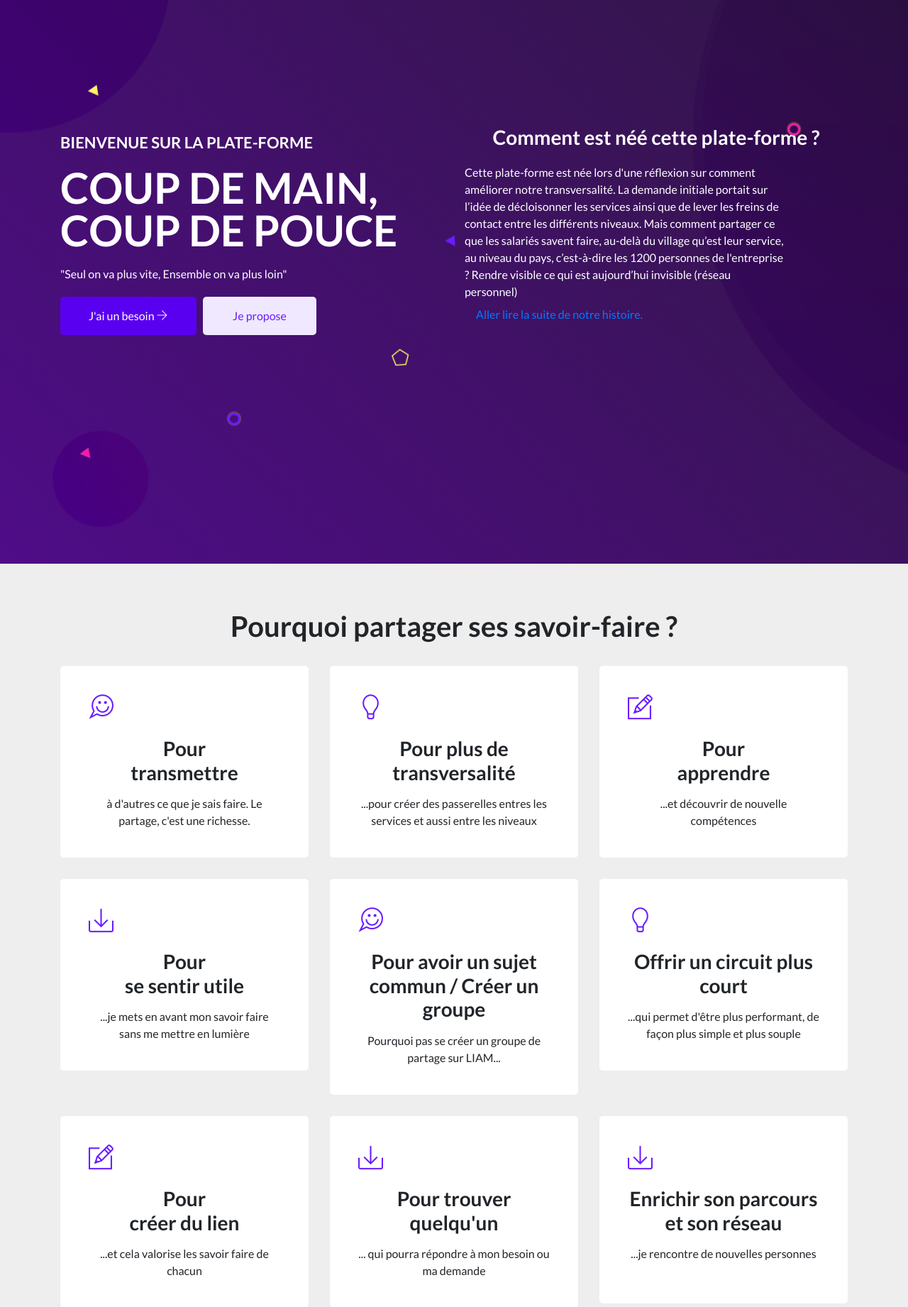
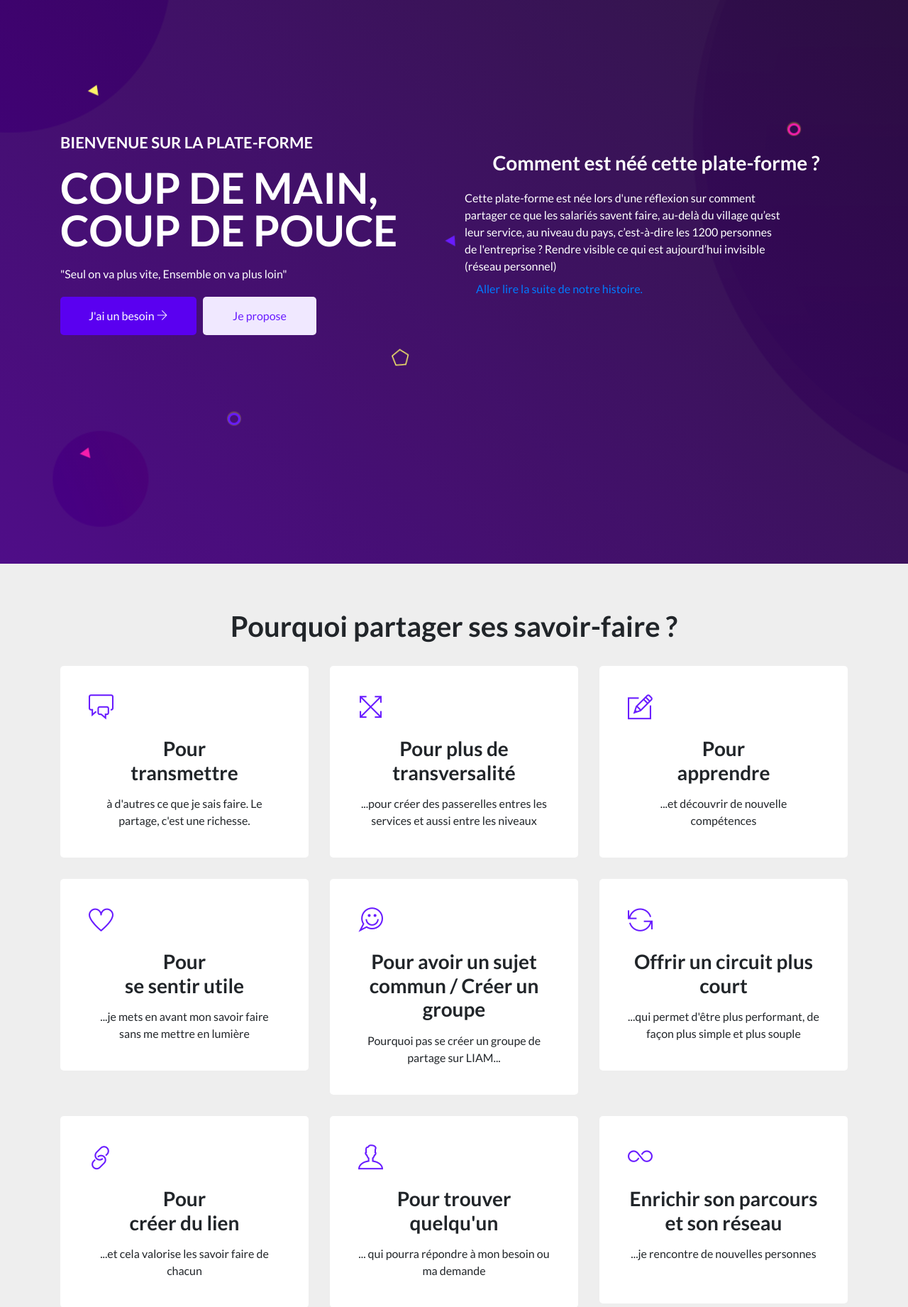
Before and after one commit to notmoebius/qsf-vitrine, a PHP site: page / in a window 1280 px wide. Shown: the part 134-1975 px from the top of the page at 71% size. Run offline with PHP 8.4, Linux system fonts and the light colour scheme.

Commit message:
ajout des textes à la place du lorem ipsum

```diff
--- a/index.php
+++ b/index.php
@@ -29,10 +29,7 @@
                 </div>
                 <div class="col-md-6 banner-left">
                     <h3 class="light">Comment est néé cette plate-forme ?<br></h3>
-                    <p class="light">Cette plate-forme est née lors d'une réflexion sur comment améliorer notre transversalité.
-                    La demande initiale portait sur l’idée de décloisonner les services ainsi que de lever
-                    les freins de contact entre les différents niveaux.
-                    Mais comment partager ce que les salariés savent faire, au-delà du village qu’est leur service, au niveau du pays, c’est-à-dire les 1200
+                    <p class="light">Cette plate-forme est née lors d'une réflexion sur comment partager ce que les salariés savent faire, au-delà du village qu’est leur service, au niveau du pays, c’est-à-dire les 1200
                     personnes de l'entreprise ? Rendre visible ce qui est aujourd’hui invisible (réseau personnel)
                     <br>
                     <a class="nav-link" href="#histoire">Aller lire la suite de notre histoire.</a></p>
@@ -55,14 +52,14 @@
                     <div class="row features-wrap">
                         <div class="col-md-4">
                             <div class="single-feature relative">
-                                <div class="overlay overlay-bg"></div><span class="ti-comments-smiley"></span>
+                                <div class="overlay overlay-bg"></div><span class="ti-comments"></span>
                                 <h3>Pour <br> transmettre</h3>
                                 <p class="text-center">à d'autres ce que je sais faire. Le partage, c'est une richesse.</p>
                             </div>
                         </div>
                         <div class="col-md-4">
                             <div class="single-feature relative">
-                                <div class="overlay overlay-bg"></div><span class="ti-light-bulb"></span>
+                                <div class="overlay overlay-bg"></div><span class="ti-fullscreen"></span>
                                 <h3>Pour plus de transversalité</h3>
                                 <p class="text-center">...pour créer des passerelles entres les services et aussi entre les niveaux</p>
                             </div>
@@ -76,7 +73,7 @@
                         </div>
                         <div class="col-md-4">
                             <div class="single-feature relative">
-                                <div class="overlay overlay-bg"></div><span class="ti-import"></span>
+                                <div class="overlay overlay-bg"></div><span class="ti-heart"></span>
                                 <h3>Pour<br> se sentir utile</h3>
                                 <p class="text-center">...je mets en avant mon savoir faire sans me mettre en lumière</p>
                             </div>
@@ -90,49 +87,49 @@
                         </div>
                         <div class="col-md-4">
                             <div class="single-feature relative">
-                                <div class="overlay overlay-bg"></div><span class="ti-light-bulb"></span>
+                                <div class="overlay overlay-bg"></div><span class="ti-reload"></span>
                                 <h3>Offrir un circuit plus court</h3>
                                 <p class="text-center">...qui permet d'être plus performant, de façon plus simple et plus souple</p>
                             </div>
                         </div>
                         <div class="col-md-4">
                             <div class="single-feature relative">
-                                <div class="overlay overlay-bg"></div><span class="ti-pencil-alt"></span>
+                                <div class="overlay overlay-bg"></div><span class="ti-link"></span>
                                 <h3>Pour<br> créer du lien</h3>
                                 <p class="text-center">...et cela valorise les savoir faire de chacun</p>
                             </div>
                         </div>
                         <div class="col-md-4">
                             <div class="single-feature relative">
-                                <div class="overlay overlay-bg"></div><span class="ti-import"></span>
+                                <div class="overlay overlay-bg"></div><span class="ti-user"></span>
                                 <h3>Pour trouver quelqu'un</h3>
                                 <p class="text-center">... qui pourra répondre à mon besoin ou ma demande</p>
                             </div>
                         </div>
                         <div class="col-md-4">
                             <div class="single-feature relative">
-                                <div class="overlay overlay-bg"></div><span class="ti-import"></span>
+                                <div class="overlay overlay-bg"></div><span class="ti-infinite"></span>
                                 <h3>Enrichir son parcours et son réseau</h3>
                                 <p class="text-center">...je rencontre de nouvelles personnes</p>
                             </div>
                         </div>
                         <div class="col-md-4">
                             <div class="single-feature relative">
-                                <div class="overlay overlay-bg text-center"></div><span class="ti-comments-smiley"></span>
+                                <div class="overlay overlay-bg text-center"></div><span class="ti-sharethis-alt"></span>
                                 <h3>Pour partager à plusieurs</h3>
                                 <p class="text-center">...dans un lieu commun par des ateliers thématiques</p>
                             </div>
                         </div>
                         <div class="col-md-4">
                             <div class="single-feature relative">
-                                <div class="overlay overlay-bg text-center"></div><span class="ti-import"></span>
+                                <div class="overlay overlay-bg text-center"></div><span class="ti-light-bulb"></span>
                                 <h3>Pour partager mes compétences</h3>
                                 <p class="text-center">... j'ai d'autres talents que ma fiche de poste</p>
                             </div>
                         </div>
                         <div class="col-md-4">
                             <div class="single-feature relative">
-                                <div class="overlay overlay-bg text-center"></div><span class="ti-import"></span>
+                                <div class="overlay overlay-bg text-center"></div><span class="ti-announcement"></span>
                                 <h3>Oser demander</h3>
                                 <p class="text-center">...sans être stigmatisé (les besoins et les savoir-faire sont déposés de façon anonyme) </p>
                             </div>
@@ -220,6 +217,30 @@
             <div class="row justify-content-center">
                 <div class="col-lg-4 col-md-6">
                     <div class="single-blog">
+                    <div class="overlay overlay-bg"></div><img alt="" class="img-fluid" src="img/blog-post1.jpg"></div>
+                    <div class="btn-wrap text-center">
+                        <br>
+                        <h3>En utilisant <br>la plate-forme</h3>
+                        <br>
+                        <p><span class="ti-desktop"></span> en tant que sachant, je dépose une proposition de savoir-faire</p>
+                        <p><span class="ti-desktop"></span> en tant qu'apprenant, je cherche une solution à mon besoin que je dépose</p>
+                        <a class="primary-btn" href="blog.html">J'y vais</a>
+                    </div>
+                </div>
+                <div class="col-lg-4 col-md-6">
+                    <div class="single-blog">
+                    <div class="overlay overlay-bg"></div><img alt="" class="img-fluid" src="img/blog-post2.jpg"></div>
+                    <div class="btn-wrap text-center">
+                                                <br>
+                        <h3>En particpant à <br>des ateliers de partage</h3>
+                        <br>
+                        <p><span class="ti-bookmark-alt"></span> Je m'inscris un atelier pour m'initier</p><br>
+                        <p><span class="ti-bookmark-alt"></span> Je propose un atelier pour initier d'autres à une thématique</p>
+                        <a class="primary-btn " href="blog.html">Je m'inscris</a>
+                    </div>
+                </div>
+                <div class="col-lg-4 col-md-6">
+                    <div class="single-blog">
                     <div class="overlay overlay-bg"></div><img alt="" class="img-fluid" src="img/blog-post3.jpg"></div>
                     <div class="btn-wrap text-center">
                                                 <br>
@@ -230,30 +251,6 @@
                         <a class="primary-btn" href="blog.html">Utiliser l'outil</a>
                     </div>
                 </div>
-                <div class="col-lg-4 col-md-6">
-                    <div class="single-blog">
-                    <div class="overlay overlay-bg"></div><img alt="" class="img-fluid" src="img/blog-post1.jpg"></div>
-                    <div class="btn-wrap text-center">
-                        <br>
-                        <h3>En utilisant <br>la plate-forme</h3>
-                        <br>
-                        <p><span class="ti-import"></span> en tant que sachant, je dépose une proposition de savoir-faire</p>
-                        <p><span class="ti-import"></span> en tant qu'apprenant, je cherche une solution à mon besoin que je dépose</p>
-                        <a class="primary-btn" href="blog.html">J'y vais</a>
-                    </div>
-                </div>
-                <div class="col-lg-4 col-md-6">
-                    <div class="single-blog">
-                    <div class="overlay overlay-bg"></div><img alt="" class="img-fluid" src="img/blog-post2.jpg"></div>
-                    <div class="btn-wrap text-center">
-                                                <br>
-                        <h3>En particpant à <br>des ateliers de partage</h3>
-                        <br>
-                        <p>Je m'inscris ou je propose un atelier pour m'initier ou j'initie à une thématique</p>
-                        <a class="primary-btn " href="blog.html">Je m'inscris</a>
-                    </div>
-                </div>
-
             </div>
         </div>
     </section><!-- End blog section -->
```
